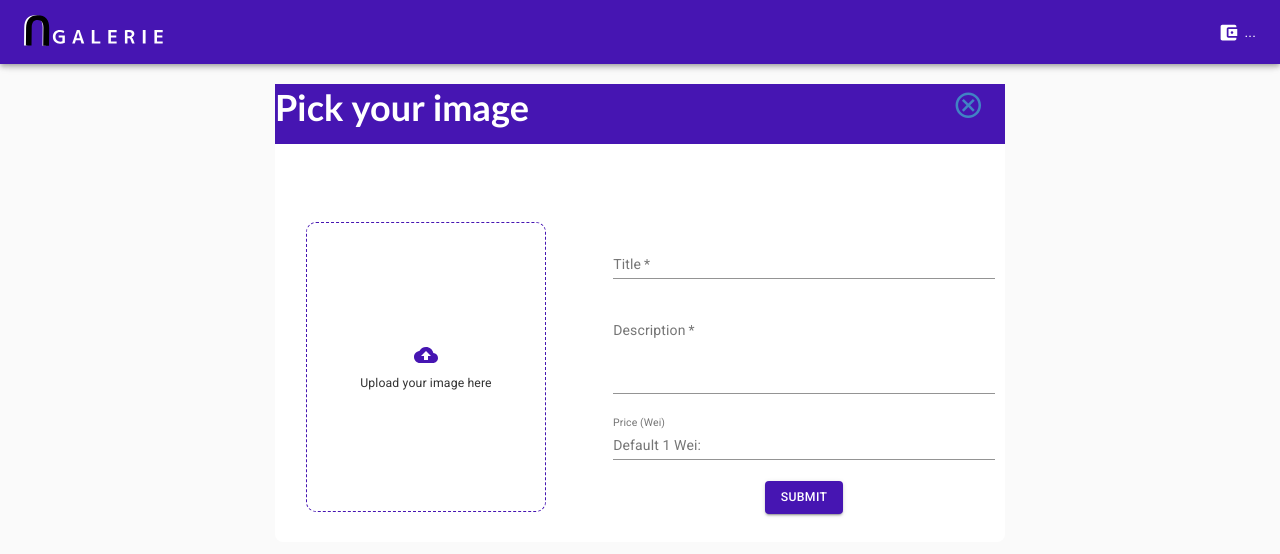
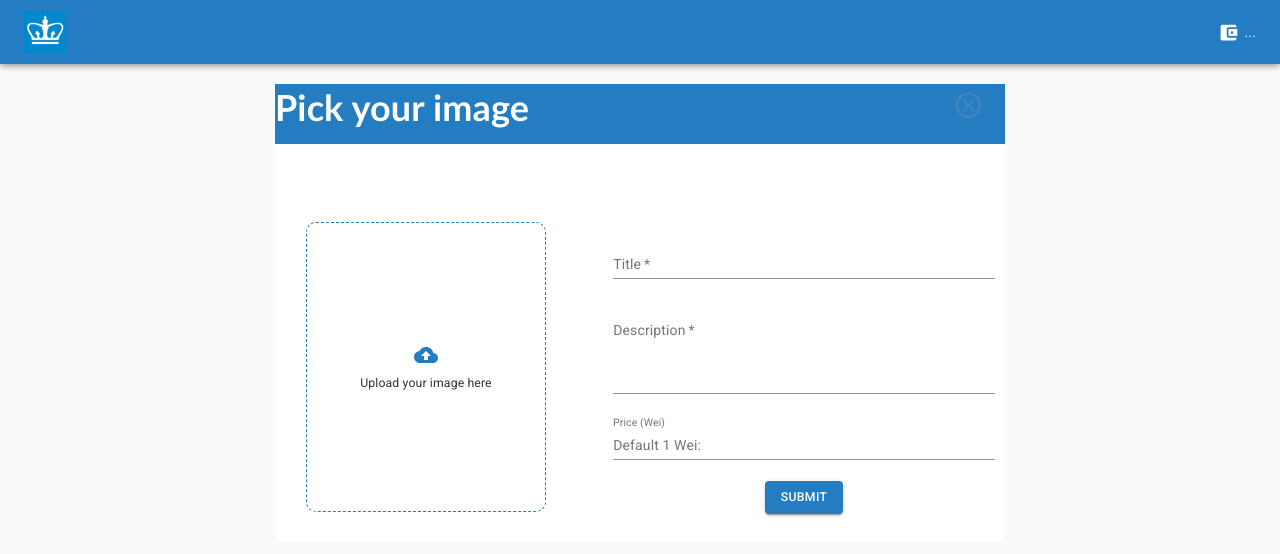
Before and after one commit to yaannnik/CoinRoof, a React (Create React App) app in the folder client/: page /create-nft in a window 1280 px wide. Shown: the top 554 px of the page. Built offline with nearby package versions, Linux system fonts and the light colour scheme; no server answers.

Commit message:
new logo and primary color

```diff
--- a/client/src/App.js
+++ b/client/src/App.js
@@ -14,10 +14,10 @@ import "./App.css";
 const theme = createTheme({
   palette: {
     primary: {
-      main: "#4615b2",
+      main: "#247dc1",
     },
     secondary: {
-      main: "#651fff",
+      main: "#247dc1",
     },
   },
 });
--- a/client/src/components/Card/index.js
+++ b/client/src/components/Card/index.js
@@ -43,7 +43,7 @@ const Card = ({ tokenId, name, image, price, owner, isForSale }) => {
                 size="small"
                 disabled={true}
                 color={isForSale? "success": "primary"}
-                label={isForSale && owner === account? "You Are Selling": isForSale? "Selling" : "Disable"}  // disable not for sale items
+                label={isForSale && owner === account? "You are selling": isForSale? "Someone is selling" : "Created"}  // disable not for sale items
                 className={classes.badge}
               />
             </div>
--- a/client/src/components/DropZone/styles.js
+++ b/client/src/components/DropZone/styles.js
@@ -22,7 +22,7 @@ const useStyles = makeStyles({
       width: "calc(100% - 60px)",
       height:" calc(100% - 60px)",
       borderRadius: "10px",
-      border: "1px dashed #4615b2",
+      border: "1px dashed #247dc1",
 
       display: "flex",
       flexDirection: "column",
@@ -31,7 +31,7 @@ const useStyles = makeStyles({
       color: "#333",
 
       '& svg': {
-        color: "#4615b2",
+        color: "#247dc1",
         width: "24px",
         height: "24px",
         marginBottom: "8px",
--- a/client/src/components/Header/index.js
+++ b/client/src/components/Header/index.js
@@ -12,7 +12,7 @@ import AccountBalanceWalletIcon from '@material-ui/icons/AccountBalanceWallet';
 import {useStyles} from './styles.js'
 
 import { useHistory } from "react-router-dom";
-import logo from '../../assets/Logo.svg';
+import logo from '../../assets/crown.png';
 
 const Header = () => {
   const classes = useStyles();
@@ -30,7 +30,7 @@ const Header = () => {
       <CssBaseline />
       <AppBar color="primary" className={classes.header}>
         <Toolbar>
-            <img  onClick={onClickImg} src={logo} alt="Galerie" className={classes.logo}/>
+            <img  onClick={onClickImg} src={logo} alt="CoinRoof" className={classes.logo}/>
           <div className={classes.account}>
             <AccountBalanceWalletIcon titleAccess="Wallet Address" className={classes.walletIcon}/>
             <Typography variant="subtitle1">{account.slice(0,7)}...{account.slice(-4)}</Typography>
--- a/client/src/components/Header/styles.js
+++ b/client/src/components/Header/styles.js
@@ -2,10 +2,10 @@ import { makeStyles } from '@material-ui/core/styles';
 
 const useStyles = makeStyles({
   header: {
-    background: "#4615b2"
+    background: "#247dc2"
   },
   logo: {
-    width: "10rem"
+    width: "3rem"
   },
   account: {
     marginLeft: "auto",
--- a/client/src/pages/CreateNFT/styles.js
+++ b/client/src/pages/CreateNFT/styles.js
@@ -48,7 +48,7 @@ const useStyles = makeStyles({
       marginRight: "1.5rem",
     },
 
-    backgroundColor:"#4615b2",
+    backgroundColor:"#247dc1",
   },
 
   content: {
--- a/client/src/pages/Home/index.js
+++ b/client/src/pages/Home/index.js
@@ -213,7 +213,7 @@ const Home = () => {
         </Grid>
       </section>
       <section className={classes.allNfts}>
-        <Typography className={classes.title}>Latest artwork</Typography>
+        <Typography className={classes.title}> Market </Typography>
         <Grid
           container
           direction="row"
```
Also changed, not shown: client/src/assets/crown.png (added).
